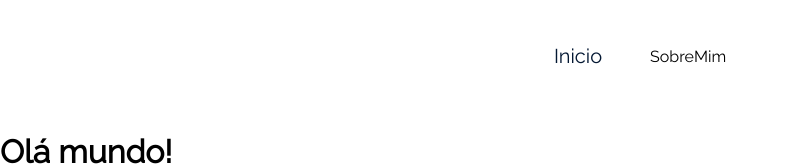
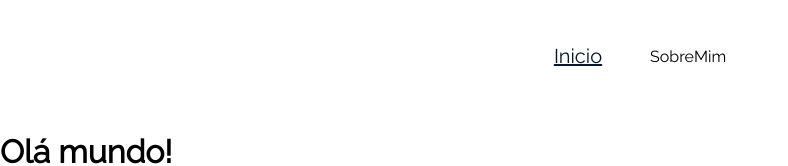
Before and after one commit to AlexandreFerreira97/ola-mundo, a React (Create React App) app: page / in a window 1280 px wide. Shown: the top 166 px of the page, without its empty margins (0-788 px from the left). Built offline with nearby package versions, Linux system fonts and the light colour scheme.

Commit message:
Update index.js

```diff
--- a/src/componentes/Menu/index.js
+++ b/src/componentes/Menu/index.js
@@ -8,7 +8,7 @@ const Menu = () => {
     return (
         <header>
             <nav className={styles.navegacao}>
-                <Link className={styles.link} to="/">
+                <Link className={`${styles.link} ${localizacao.pathname === "/" ? styles.link_destacado : " "}`} to="/">
                     Inicio
                 </Link>
                 <Link className="link" to="/sobremim">
```
